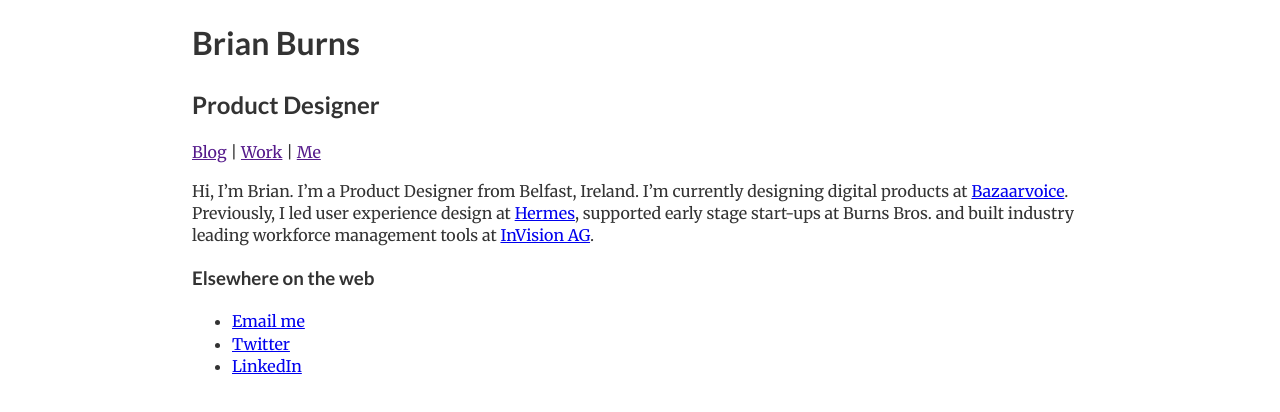
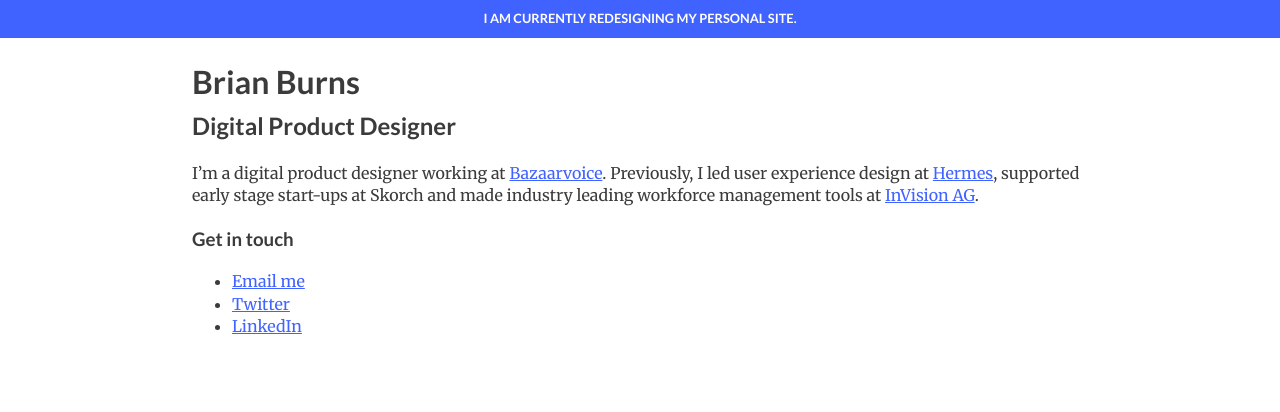
Before and after one commit to brian-burns/brian-burns.github.io, a plain HTML site: page index.html in a window 1280 px wide. Drawn offline with nearby package versions, Linux system fonts and the light colour scheme.

Commit message:
Content/style updates

```diff
--- a/css/main.css
+++ b/css/main.css
@@ -103,6 +103,7 @@ textarea {
      background-color: #fff;
      font-family: 'Merriweather', sans-serif;
      -webkit-font-smoothing: antialiased;
+     color: #3B3B3B;
    }
 
    h1, h2, h3, h4 {
@@ -110,6 +111,32 @@ textarea {
      font-weight: 700;
    }
 
+   #banner {
+     font-family: 'Lato', sans-serif;
+     font-weight: 700;
+     text-align: center;
+     text-transform: uppercase;
+     font-size: .8em;
+     background: #4062FF;
+     color: #fff;
+     padding: .8em;
+   }
+
+    h1 {
+      margin-bottom: -16px;
+    }
+
+    a {
+      color: #4062FF;
+    }
+
+    a:hover, a:active {
+      color: #304ABF;
+    }
+
+    a:visited {
+      color: #5C1FCC;
+    }
 
 /* ==========================================================================
    Helper classes
--- a/index.html
+++ b/index.html
@@ -3,7 +3,7 @@
 
 <head>
   <meta charset="utf-8">
-  <title>Brian Burns | Product Designer</title>
+  <title>Brian Burns | Digital Product Designer</title>
   <meta name="description" content="">
   <meta name="viewport" content="width=device-width, initial-scale=1">
   <link href="https://fonts.googleapis.com/css?family=Lato:400,700|Merriweather:400,700&display=swap" rel="stylesheet">
@@ -23,19 +23,23 @@
   <![endif]-->
 
   <!-- Add your site or application content here -->
+
+<div id="banner">I am currently redesigning my personal site.</div>
+
   <div class="container">
     <h1>Brian Burns</h1>
-    <h2>Product Designer</h2>
+    <h2>Digital Product Designer</h2>
 
-    <nav>
-      <a href="">Blog</a> |
+    <!--<nav>
+      <a wtfisthis="blogposts/tweets/"href="">Blog</a> |
+      <a wtfisthis="stream of things I'm reading/watching/bookmarking/tweeting/listening to/etc." href="">Consuming </a> |
       <a href="">Work</a> |
       <a href="">Me</a>
-    </nav>
+    </nav>-->
 
-    <p>Hi, I’m Brian. I’m a Product Designer from Belfast, Ireland. I’m currently designing digital products at <a href="http://bazaarvoice.com/">Bazaarvoice</a>. Previously, I led user experience design at <a href="https://new.myhermes.co.uk/">Hermes</a>, supported early stage start-ups at Burns Bros. and built industry leading workforce management tools at <a href="http://invision.de">InVision AG</a>.</p>
+    <p>I’m a digital product designer working at <a href="http://bazaarvoice.com/">Bazaarvoice</a>. Previously, I led user experience design at <a href="https://new.myhermes.co.uk/">Hermes</a>, supported early stage start-ups at Skorch and made industry leading workforce management tools at <a href="http://invision.de">InVision AG</a>.</p>
 
-  <h3>Elsewhere on the web</h3>
+  <h3>Get in touch</h3>
     <ul>
       <li><a href="mailto:brnbrns@me.com">Email me</a></li>
       <li><a href="http://twitter.com/brnbrns">Twitter</a></li>
```
